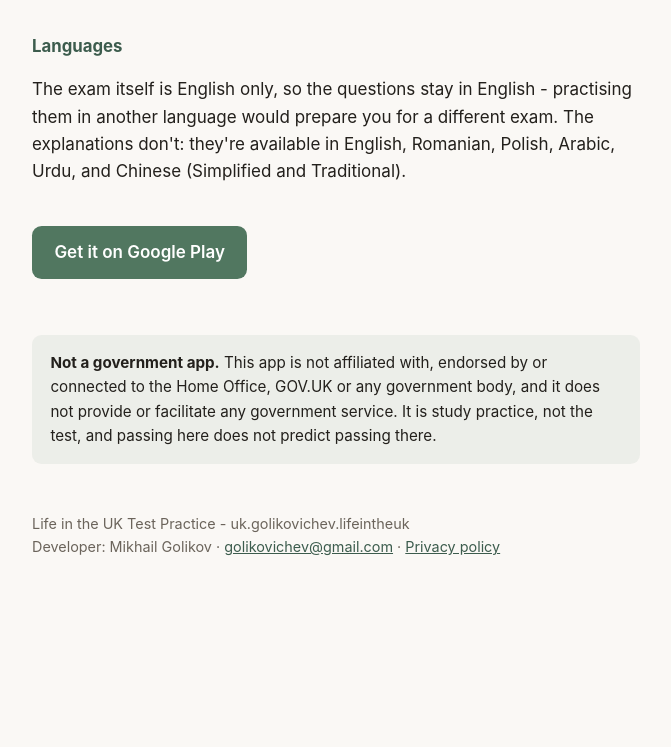
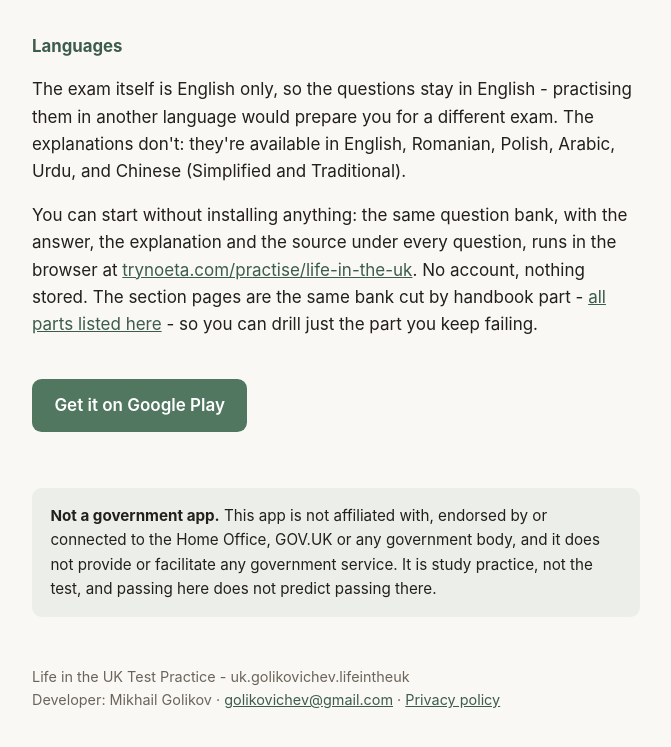
Before and after one commit to golikovichev/lifeintheuk-guide, a plain HTML site: page index.html in a window 1280 px wide. Shown: the part 1105-1852 px from the top of the page, without its empty margins (304-975 px from the left). Before the commit the page ends 1743 px from the top, so only its background shows below. Drawn offline with Linux system fonts and the light colour scheme.

Commit message:
Guide: link the browser practice and the part-by-part pages

```diff
--- a/index.html
+++ b/index.html
@@ -102,6 +102,13 @@ them in another language would prepare you for a different exam. The
 explanations don't: they're available in English, Romanian, Polish, Arabic,
 Urdu, and Chinese (Simplified and Traditional).</p>
 
+<p>You can start without installing anything: the same question bank, with the
+answer, the explanation and the source under every question, runs in the browser
+at <a href="https://trynoeta.com/practise/life-in-the-uk/">trynoeta.com/practise/life-in-the-uk</a>.
+No account, nothing stored. The section pages are the same bank cut by handbook
+part - <a href="https://trynoeta.com/trainers/life-in-the-uk/">all parts listed here</a> -
+so you can drill just the part you keep failing.</p>
+
 <a class="cta" href="https://play.google.com/store/apps/details?id=uk.golikovichev.lifeintheuk">Get it on Google Play</a>
 
 <div class="disclaimer">
```
